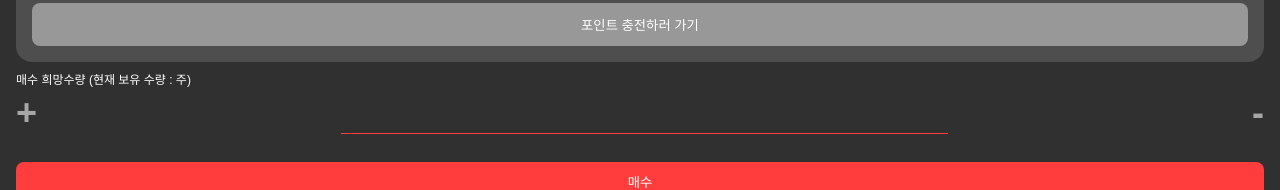
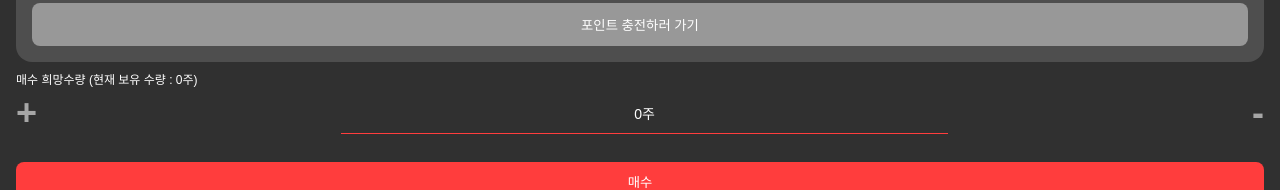
Before and after one commit to Dsm-Hackathon-2024/frontend, a React (Vite) app: page /invest in a window 1280 px wide. Shown: the part 573-763 px from the top of the page. Built offline with nearby package versions, Linux system fonts and the light colour scheme; no server answers; a web font is replaced by a local one.

Commit message:
디테일 작업

```diff
--- a/src/pages/Details.jsx
+++ b/src/pages/Details.jsx
@@ -6,13 +6,16 @@ import { useSearchParams } from "react-router-dom/dist";
 import { postStockBuy, postStockSell } from "../utils/apis/invest";
 import { getUserInfo, getUserInvest } from "../utils/apis/user";
 import LoadingBox from "../components/LoadingBox";
+import { myInvest as _myInvest } from "../utils/apis/user";
+import { getObjectByName } from "../function/getObjectByName";
 
 const Details = () => {
   const [invest, setInvest] = useState("Buy");
   const [stockTrace, setStockTrace] = useState();
   const [stockInfo, setStockInfo] = useState();
+  const [myStock, setMyStock] = useState();
   const [layout, setLayout] = useState();
-  const [inputValue, setInputValue] = useState("");
+  const [inputValue, setInputValue] = useState("0주");
   const [userInfo, setUserInfo] = useState();
   const [myInvest, setmyInvest] = useState();
 
@@ -21,7 +24,6 @@ const Details = () => {
   const queryPrice = searchParams.get("price");
   const queryRoc = searchParams.get("roc");
 
-  useEffect(() => {
   const getStockData = async () => {
     const data = await getStockPrice(queryName);
     setStockTrace(data.trace);
@@ -36,6 +38,7 @@ const Details = () => {
     setmyInvest(data.filter(iv => iv.name === queryName));
   };
 
+  useEffect(() => {
     getMyInvest();
     getMyPoint();
     getStockData();
@@ -78,6 +81,12 @@ const Details = () => {
     console.log(stockInfo);
   }, [stockInfo, stockTrace]);
 
+  useEffect(() => {
+    _myInvest().then(res => {
+      setMyStock(res.data);
+    });
+  });
+
   const handleBuyClick = () => {
     setInvest("Buy");
   };
@@ -97,6 +106,7 @@ const Details = () => {
     const prev = inputValue;
     const rawValue = Number(prev.replace(/\s?주$/, "").replace(/,/g, ""));
     const formattedValue = formatNumber(`${rawValue - 1}`);
+    if (formattedValue <= -1) return;
     setInputValue(`${formattedValue} 주`);
   };
 
@@ -140,14 +150,22 @@ const Details = () => {
         Number(quantity),
         Number(queryPrice),
         Number(queryRoc)
-      );
+      )
+        .then(() => {
+          setInputValue("0 주");
+          getMyPoint();
+        })
+        .catch(err => console.log(err));
     } else if (invest === "Sell") {
       await postStockSell(
         queryName,
         Number(quantity),
         Number(queryPrice),
         Number(queryRoc)
-      );
+      ).then(() => {
+        setInputValue("0 주");
+        getMyPoint();
+      });
     }
   };
 
@@ -192,6 +210,7 @@ const Details = () => {
         <QuantityBox>
           <p>
             {invest === "Buy" ? "매수" : "매도"} 희망수량 (현재 보유 수량 :{" "}
+            {Object(getObjectByName(myStock, queryName)).quantity || 0}
             {myInvest?.quantity}주)
           </p>
           <InputContainer>
```
Lines whose indentation alone changed are shown as unchanged.
